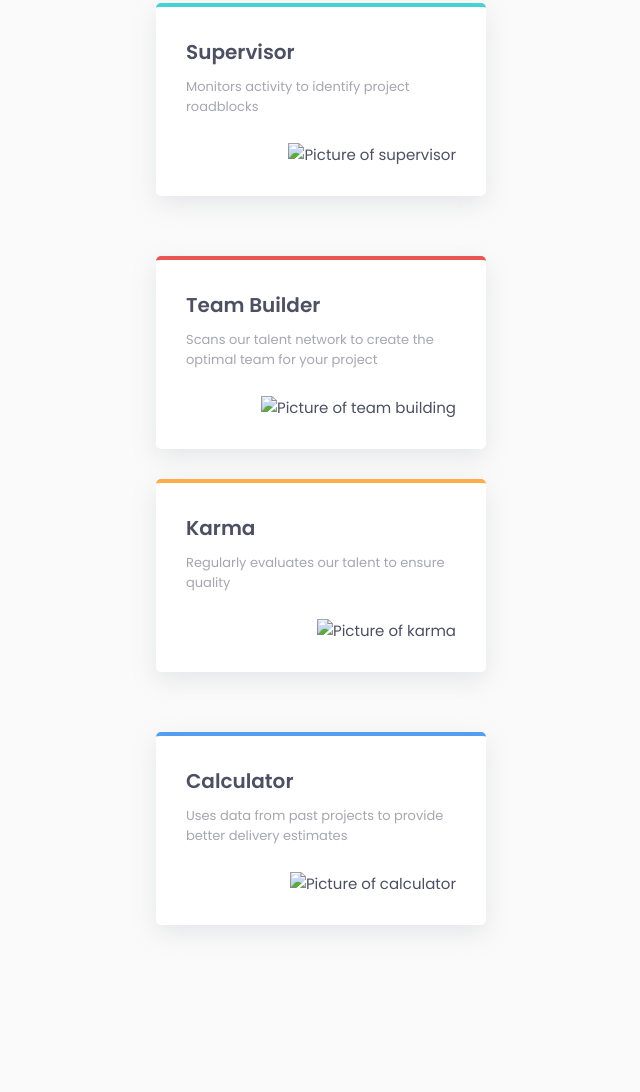
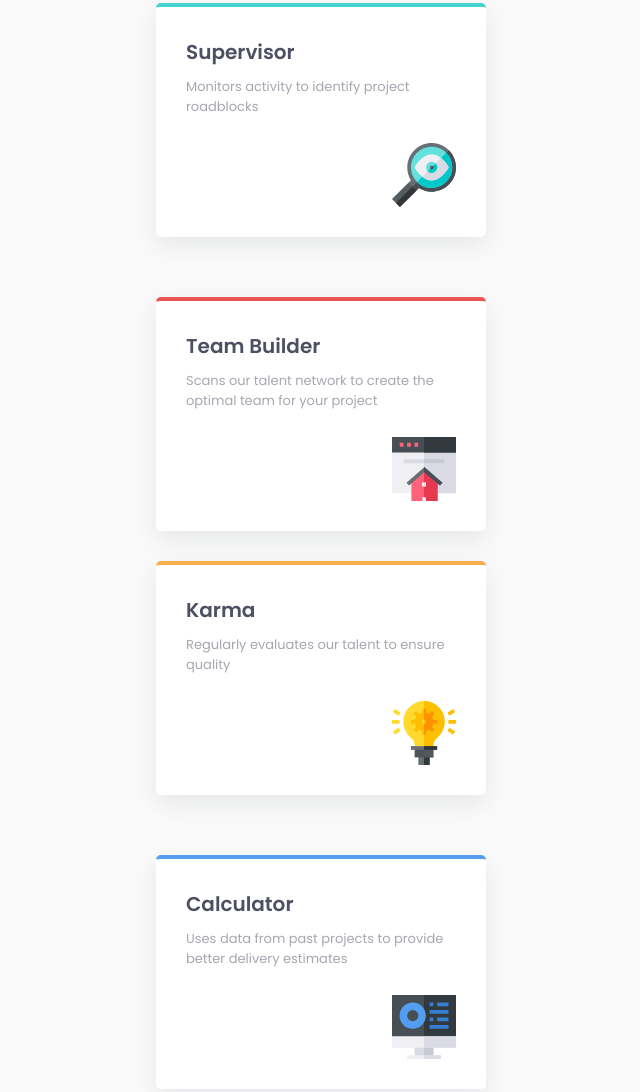
Before and after one commit to LWhills/FourCardFeatureSection, a plain HTML site: page index.html in a window 1280 px wide. Shown: the part 306-1398 px from the top of the page, without its empty margins (319-959 px from the left). Before the commit the page ends 1261 px from the top, so only its background shows below. Drawn offline with Linux system fonts and the light colour scheme; the site is published under a folder, as on GitHub Pages, so addresses that start at the root find nothing.

Commit message:
Change for GitHub pages

```diff
--- a/index.html
+++ b/index.html
@@ -30,7 +30,7 @@
               project
             </p>
             <img
-              src="/Images/icon-team-builder.svg"
+              src="Images/icon-team-builder.svg"
               alt="Picture of team building"
               class="block-img"
             />
@@ -41,7 +41,7 @@
               Regularly evaluates our talent to ensure quality
             </p>
             <img
-              src="/Images/icon-karma.svg"
+              src="Images/icon-karma.svg"
               alt="Picture of karma"
               class="block-img"
             />
@@ -53,7 +53,7 @@
             Monitors activity to identify project roadblocks
           </p>
           <img
-            src="/Images/icon-supervisor.svg"
+            src="Images/icon-supervisor.svg"
             alt="Picture of supervisor"
             class="block-img"
           />
@@ -64,20 +64,12 @@
             Uses data from past projects to provide better delivery estimates
           </p>
           <img
-            src="/Images/icon-calculator.svg"
+            src="Images/icon-calculator.svg"
             alt="Picture of calculator"
             class="block-img"
           />
         </div>
       </main>
-      <!-- <footer>
-      <p class="attribution">
-        Challenge by
-        <a href="https://www.frontendmentor.io?ref=challenge" target="_blank"
-          >Frontend Mentor</a
-        >. Coded by <a href="#">Your Name Here</a>.
-      </p>
-    </footer> -->
     </div>
   </body>
 </html>
```
